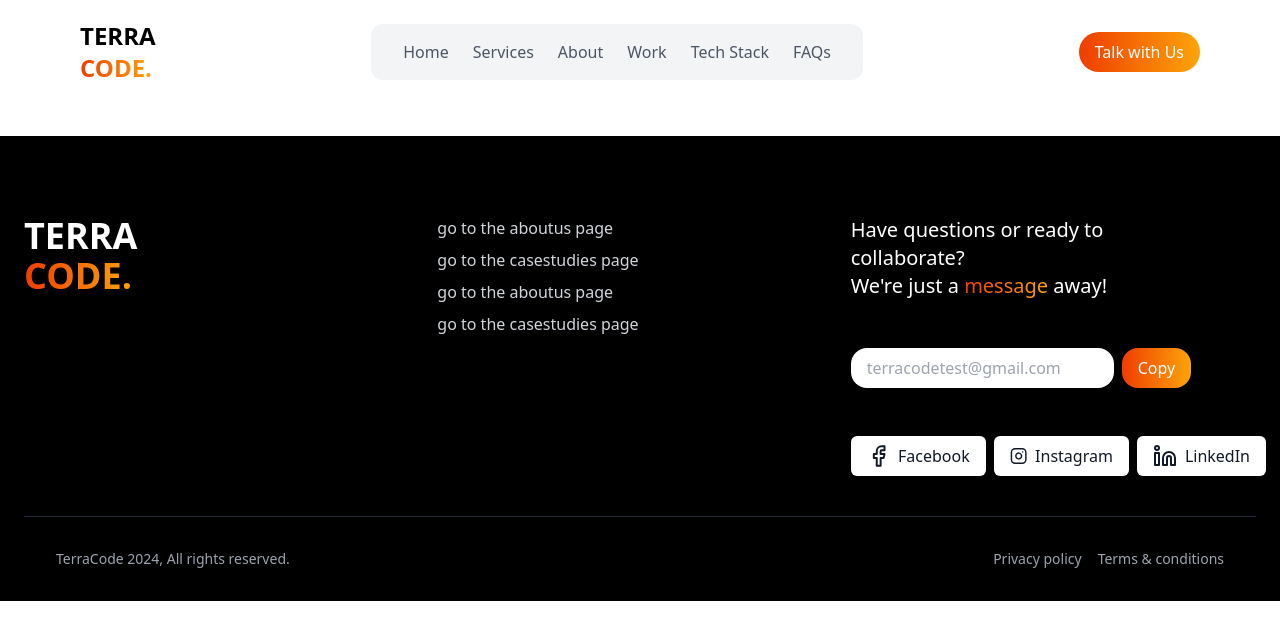
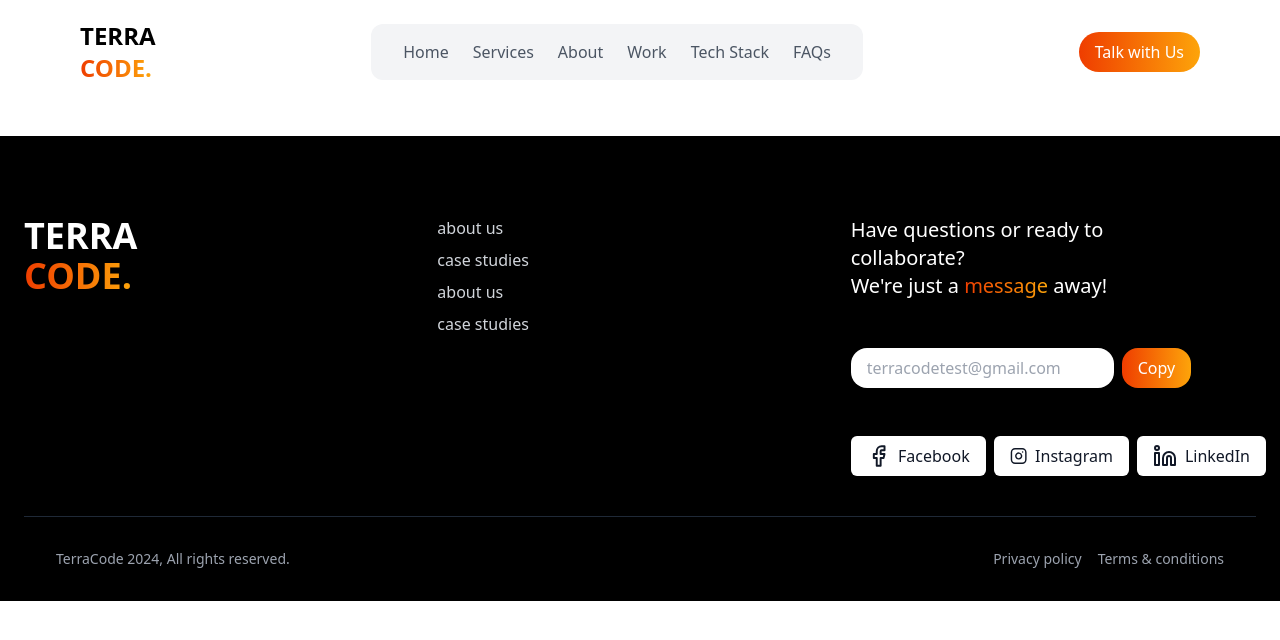
Before and after one commit to Terracode-Dev/Main-Site, a React (Vite) app: page /login in a window 1280 px wide. Shown: the top 640 px of the page. Built offline with nearby package versions, Linux system fonts and the light colour scheme.

Commit message:
build issuses done

```diff
--- a/src/components/footer.tsx
+++ b/src/components/footer.tsx
@@ -23,16 +23,16 @@ const Footer = () => {
           <div className="mb-4 space-y-4">
             <ul className="space-y-2">
               <li >
-                <Link to={"/aboutus"} className="text-gray-300 transition-colors hover:text-orange-400">go to the aboutus page</Link>
+                <Link to={"/aboutus"} className="text-gray-300 transition-colors hover:text-orange-400">about us </Link>
               </li>
               <li >
-                <Link to={"/casestudy"} className="text-gray-300 transition-colors hover:text-orange-400">go to the casestudies page</Link>
+                <Link to={"/casestudy"} className="text-gray-300 transition-colors hover:text-orange-400">case studies </Link>
               </li>
               <li >
-                <Link to={"/aboutus"} className="text-gray-300 transition-colors hover:text-orange-400">go to the aboutus page</Link>
+                <Link to={"/aboutus"} className="text-gray-300 transition-colors hover:text-orange-400">about us </Link>
               </li>
               <li >
-                <Link to={"/casestudy"} className="text-gray-300 transition-colors hover:text-orange-400">go to the casestudies page</Link>
+                <Link to={"/casestudy"} className="text-gray-300 transition-colors hover:text-orange-400">case studies </Link>
               </li>
             </ul>
           </div>
```
